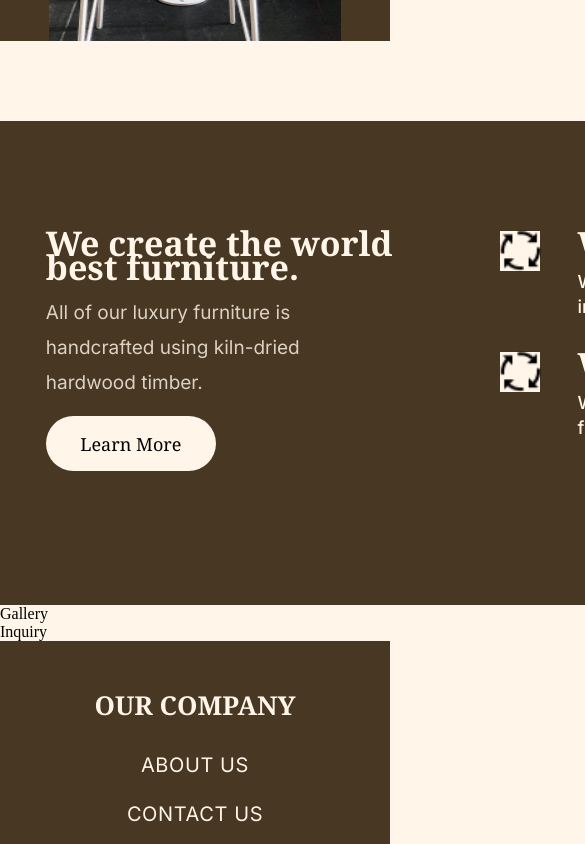
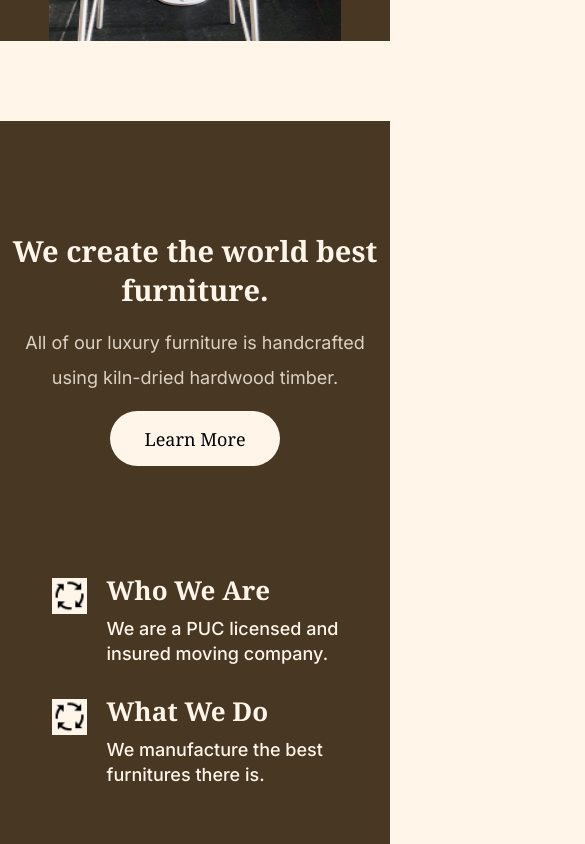
Before and after one commit to dvelatcodes/ture, a Next.js app: page / in a window 390 px wide. Shown: the part 1920-2764 px from the top of the page, 585 px wide, since content can reach past the window. Built offline with nearby package versions, Linux system fonts and the light colour scheme.

Commit message:
made main home responsive

```diff
--- a/src/app/homeComponents/Main/Main.jsx
+++ b/src/app/homeComponents/Main/Main.jsx
@@ -13,7 +13,7 @@ const Main = () => {
         <p>
           All of our luxury furniture is handcrafted using kiln-dried hardwood timber.
         </p>
-        <Button text='Learn More' className='primary-button' type='button'/>
+        <Button text='Learn More' className='primary-button main-home-btn' type='button'/>
       </div>
       <div className='second'>
           <div className='we-are'>
--- a/src/app/homeComponents/Main/styles.scss
+++ b/src/app/homeComponents/Main/styles.scss
@@ -1,6 +1,7 @@
 .main-home {
-  width: 1474px;
-  height: 483.561px;
+  max-width: 1474px;
+  width: 100vw;
+  height: auto;
   flex-shrink: 0;
   background: #473723;
   margin: 80px auto 0 auto;
@@ -8,7 +9,12 @@
   align-items: flex-start;
   justify-content: space-around;
   flex-wrap: wrap;
-  padding-top: 110px;
+  padding: 110px 0 74.9px 0;
+
+  @media screen and (max-width: 673px) {
+    flex-direction: column;
+    align-items: center;
+  }
 
   .first {
     h4 {
@@ -19,8 +25,15 @@
       font-size: 34px;
       font-style: normal;
       font-weight: 700;
+      line-height: normal;
       margin-bottom: 16px;
-      line-height: 1.5rem;
+      @media screen and (max-width: 673px) {
+        text-align: center;
+      }
+      @media screen and (max-width: 425px) {
+        font-size: 29px;
+        width: fit-content;
+      }
     }
     p {
       width: 331px;
@@ -32,6 +45,13 @@
       font-weight: 400;
       line-height: 35px;
       margin-bottom: 16px;
+      @media screen and (max-width: 673px) {
+        text-align: center;
+      }
+      @media screen and (max-width: 425px) {
+        font-size: 18px;
+        width: fit-content;
+      }
     }
   }
 }
@@ -43,6 +63,9 @@
   display: flex;
   gap: 37px;
   align-items: flex-start;
+  @media screen and (max-width: 425px) {
+    gap: 20px;
+  }
   .process-cover {
     width: 40px;
     height: 39.881px;
@@ -51,11 +74,22 @@
     display: flex;
     align-items: center;
     justify-content: center;
+    @media screen and (max-width: 425px) {
+      width: 35px;
+      height: 36px;
+    }
+
+    img {
+      @media screen and (max-width: 425px) {
+        width: 35px;
+        height: 36px;
+      }
+    }
   }
 
   div {
     h4 {
-      width: 341px;
+      // width: 341px;
       flex-shrink: 0;
       color: #fff5e8;
       font-family: var(--Noto_Serif);
@@ -63,6 +97,9 @@
       font-weight: 700;
       line-height: 1.5rem;
       margin-bottom: 13.96px;
+      @media screen and (max-width: 425px) {
+        font-size: 26px;
+      }
     }
     small {
       flex-shrink: 0;
@@ -72,6 +109,9 @@
       font-style: normal;
       font-weight: 500;
       line-height: 25px;
+      @media screen and (max-width: 425px) {
+        font-size: 18px;
+      }
     }
   }
 }
@@ -80,3 +120,21 @@
 .we-do {
   margin-top: 32.9px;
 }
+
+.third {
+  @media screen and (max-width: 972px) {
+    margin-top: 7rem;
+  }
+}
+
+.second {
+  @media screen and (max-width: 673px) {
+    margin-top: 7rem;
+  }
+}
+
+.main-home-btn {
+  @media screen and (max-width: 673px) {
+    margin: auto;
+  }
+}
```
